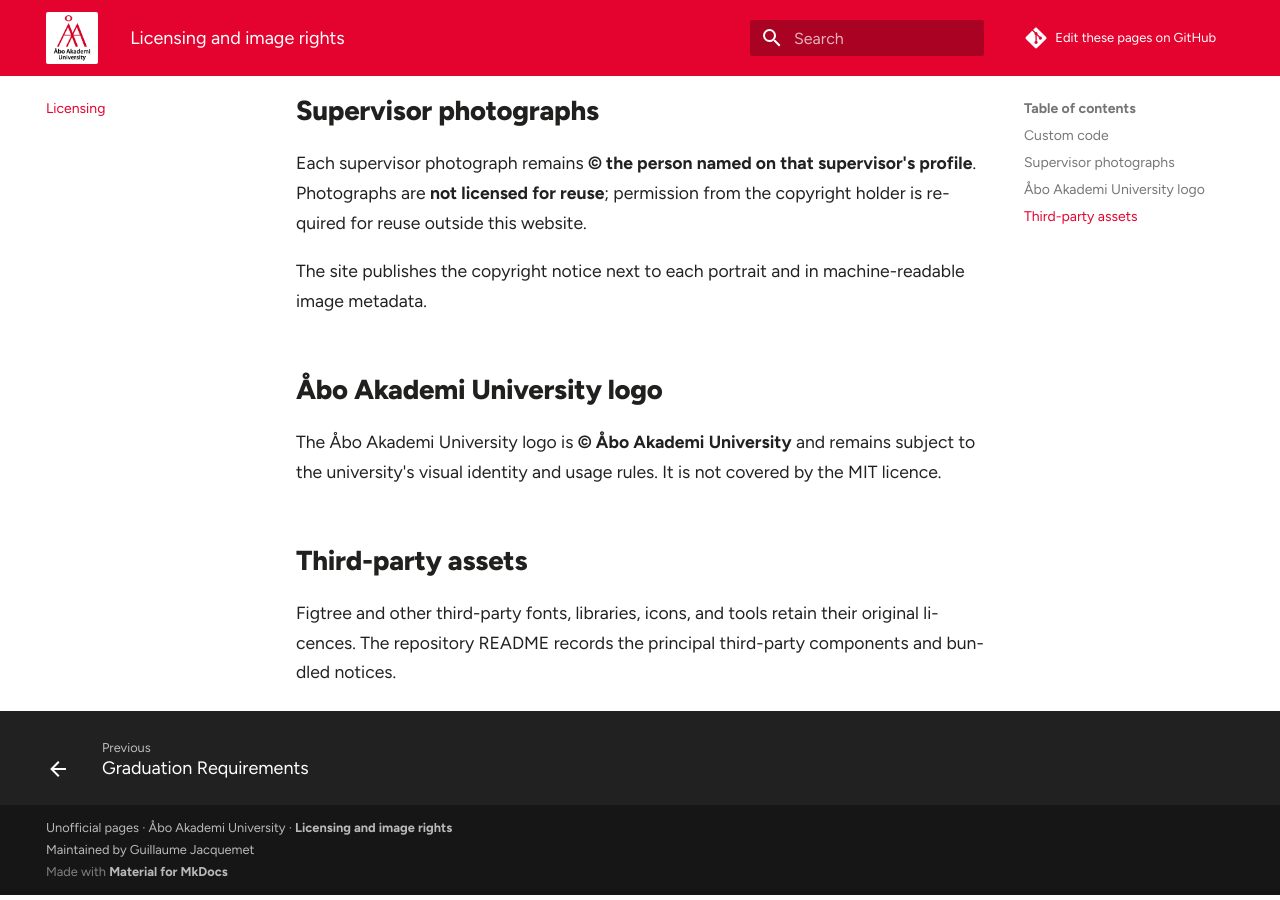
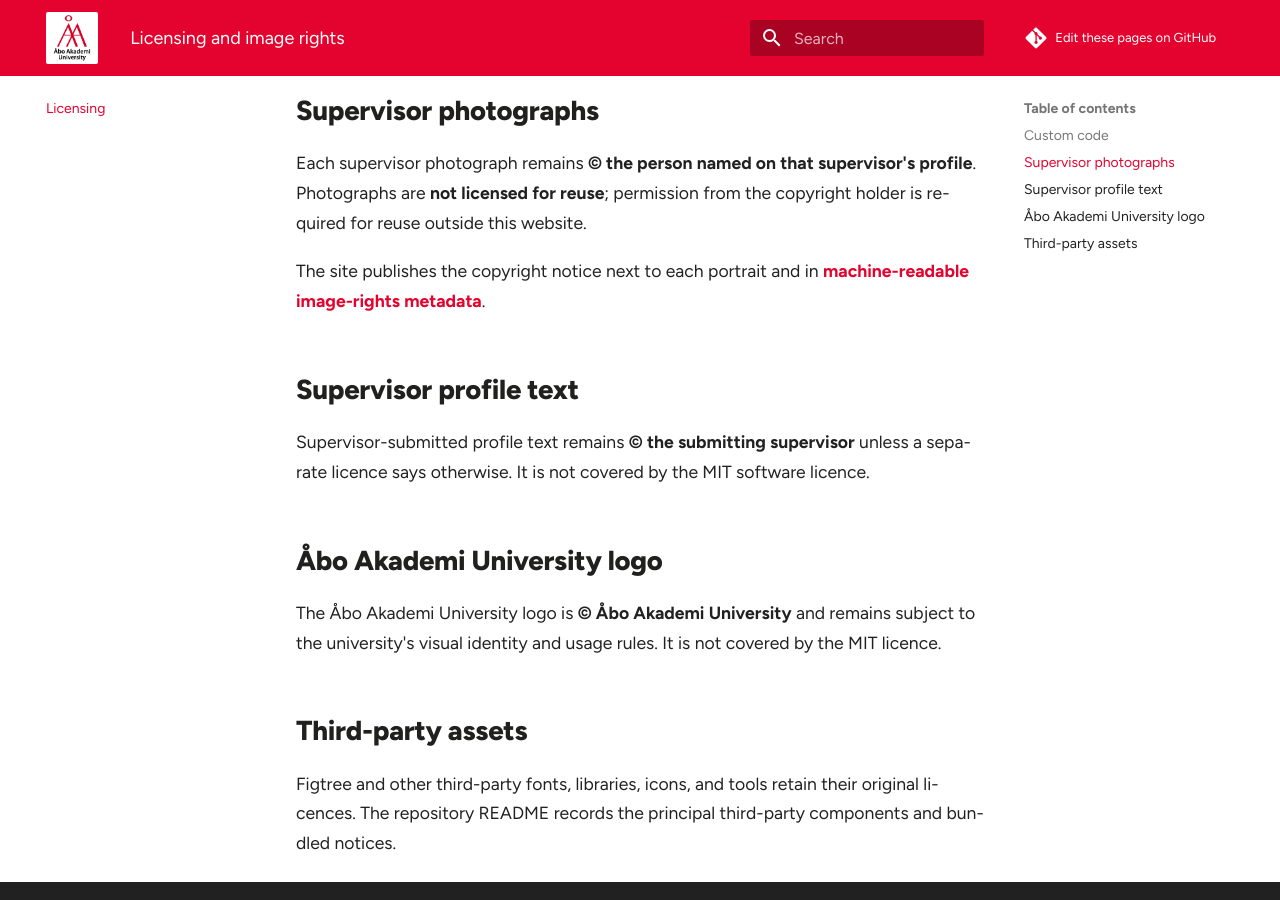
Before and after one commit to AAUGS-DP-Biosciences-and-Drug-Research/Home, an MkDocs documentation site: the page built from docs/licensing.md, in a window 1280 px wide and 900 px high, scrolled down 349 px. Built offline with MkDocs 1.6.1 and Material for MkDocs 9.7.7, drawn with Linux system fonts in a browser that asks for light colours; comment, search, counter and statistics services are not loaded.

Commit message:
Clarify doctoral content and image rights

```diff
--- a/docs/licensing.md
+++ b/docs/licensing.md
@@ -13,7 +13,11 @@
 
 Each supervisor photograph remains **© the person named on that supervisor's profile**. Photographs are **not licensed for reuse**; permission from the copyright holder is required for reuse outside this website.
 
-The site publishes the copyright notice next to each portrait and in machine-readable image metadata.
+The site publishes the copyright notice next to each portrait and in [machine-readable image-rights metadata](../assets/image_rights.json).
+
+## Supervisor profile text
+
+Supervisor-submitted profile text remains **© the submitting supervisor** unless a separate licence says otherwise. It is not covered by the MIT software licence.
 
 ## Åbo Akademi University logo
 
```
